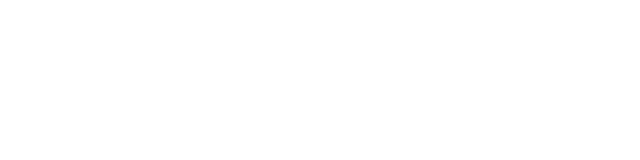
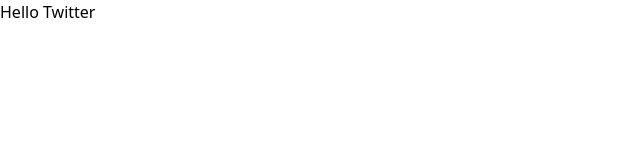
Before and after one commit to Team-Envision-Alpha/SW-I17-Frontend, a React (Create React App) app: page /twitter in a window 1280 px wide. Before the commit this address had no page. Shown: the top 160 px of the page, without its empty margins (0-640 px from the left). Built offline with nearby package versions, Linux system fonts and the light colour scheme.

Commit message:
Add Twitter Page

```diff
--- a/src/App.js
+++ b/src/App.js
@@ -2,6 +2,7 @@
 import Login from "./Components/Login";
 import { Routes, Route, BrowserRouter as Router } from "react-router-dom";
 import FB from "./Components/Facebook/FBLogin";
+import Twitter from "./Components/Twitter/twitter.js";
 // import { gql, useQuery } from "@apollo/client";
 import SocialPanel from "./pages/SocialPanel.js";
 
@@ -21,6 +22,7 @@
         <Routes>
           <Route path="/" element={<Login />} />
           <Route path="/fb" element={<FB />} />
+          <Route path="/twitter" element={<Twitter />} />
           <Route path="/social" element={<SocialPanel />} />
         </Routes>
       </Router>
--- /dev/null
+++ b/src/Components/Twitter/twitter.js
@@ -0,0 +1,9 @@
+import React, { useState } from "react";
+// import API from "../../Services/axios";
+export default function twitter() {
+  return (
+    <>
+      <div>Hello Twitter</div>
+    </>
+  );
+}
```
